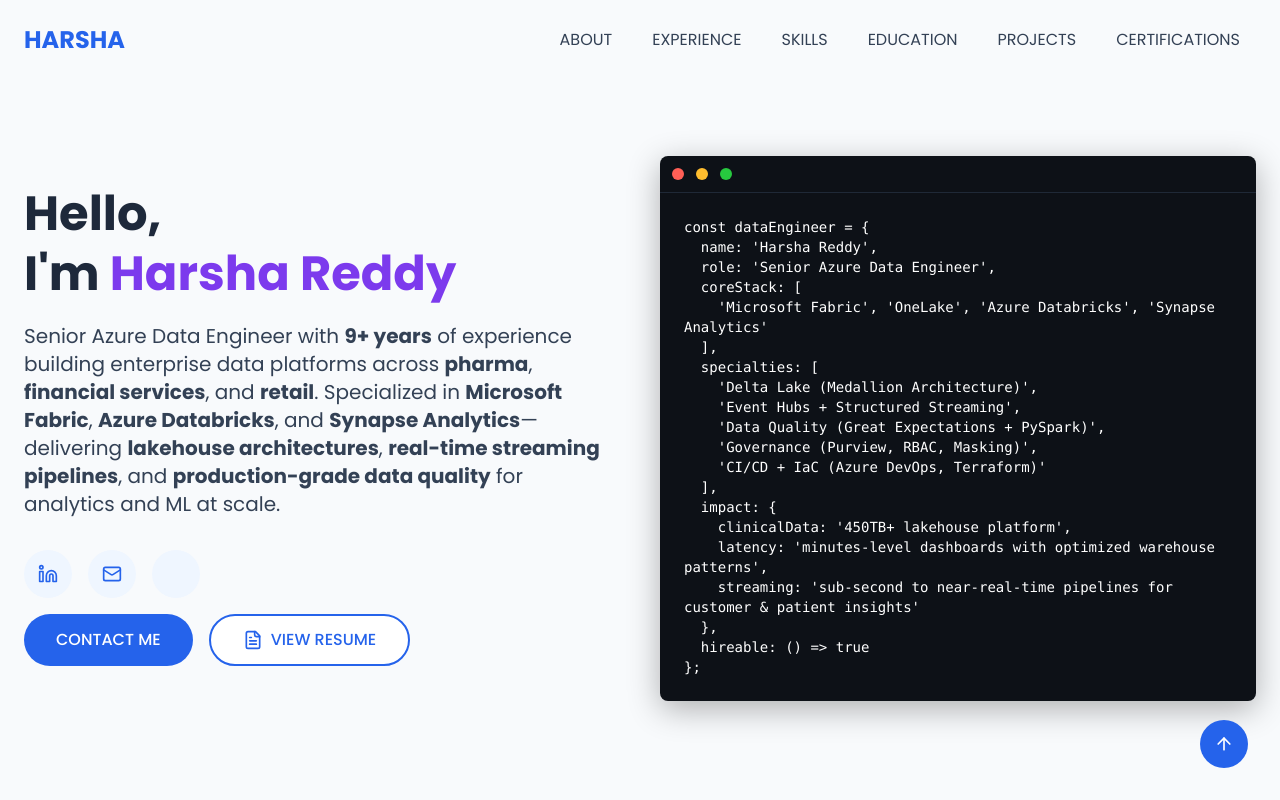
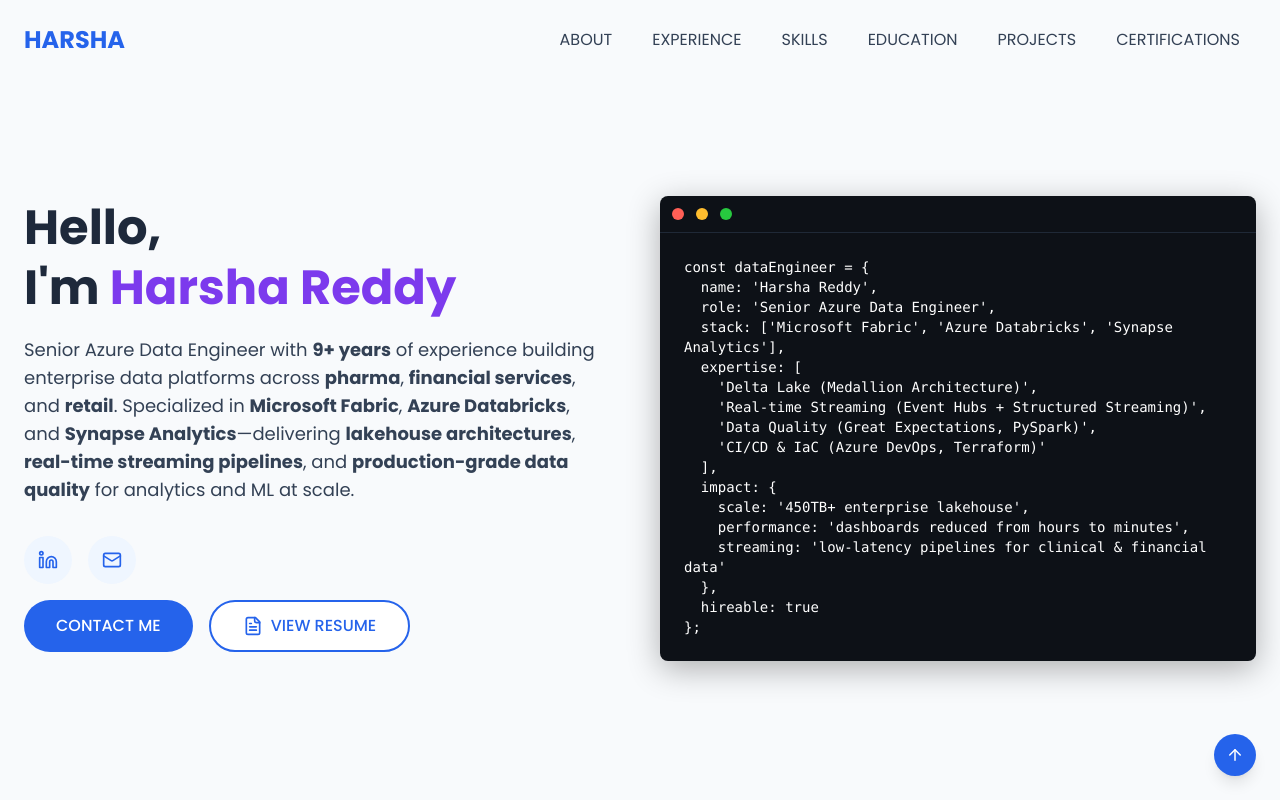
Before and after one commit to harshadhoma/portfolio, a React (Vite) app: page / in a window 1280 px wide. Shown: the top 800 px of the page. Built offline with nearby package versions, Linux system fonts and the light colour scheme.

Commit message:
changes nine

```diff
--- a/src/components/About.tsx
+++ b/src/components/About.tsx
@@ -50,7 +50,7 @@ const About: React.FC = () => {
             <div className="grid grid-cols-1 sm:grid-cols-2 gap-4 mt-8">
               <div>
                 <p className="font-semibold text-dark">Location:</p>
-                <p className="text-text">Indianapolis, IN, USA</p>
+                <p className="text-text">Charlotte, North Carolina, USA</p>
               </div>
 
               <div>
--- a/src/components/Contact.tsx
+++ b/src/components/Contact.tsx
@@ -79,9 +79,9 @@ const Contact: React.FC = () => {
             </div>
 
             {/* Optional: Social icons under contact details */}
-            <div className="mt-10">
+            {/* <div className="mt-10">
               <SocialIcons />
-            </div>
+            </div> */}
           </motion.div>
 
           <motion.div
@@ -98,7 +98,7 @@ const Contact: React.FC = () => {
             <div className="bg-background p-8 rounded-lg shadow w-full">
               <h3 className="text-xl font-semibold mb-4 text-dark">How I Can Help</h3>
               <ul className="list-disc list-inside text-text space-y-2">
-                <li>Microsoft Fabric / OneLake lakehouse design (Bronze → Silver → Gold)</li>
+                <li>OneLake lakehouse design (Bronze → Silver → Gold)</li>
                 <li>Azure Databricks ETL + performance tuning (Delta Lake, partitioning, optimization)</li>
                 <li>Real-time streaming pipelines (Event Hubs + Structured Streaming)</li>
                 <li>Synapse optimization (distribution, columnstore, partition elimination)</li>
--- a/src/components/Footer.tsx
+++ b/src/components/Footer.tsx
@@ -5,35 +5,40 @@ import SocialIcons from './SocialIcons';
 
 const Footer: React.FC = () => {
   return (
-    <footer className="bg-darker py-10">
-      <div className="container mx-auto px-6">
-        <div className="flex flex-col md:flex-row justify-between items-center">
-          <div className="text-center md:text-left mb-6 md:mb-0">
-            <h3 className="text-xl font-bold text-primary mb-2">Harshavardhan Reddy Dhoma</h3>
-            <p className="text-black-400">Senior Data Engineer</p>
+    <footer className="bg-darker border-t border-gray-800">
+      <div className="container mx-auto px-6 py-6">
+        {/* Top row */}
+        <div className="flex flex-col md:flex-row items-center justify-between gap-4">
+          <div className="text-center md:text-left">
+            <h3 className="text-lg font-semibold text-primary">
+              Harshavardhan Reddy Dhoma
+            </h3>
+            <p className="text-sm text-black-400">
+              Senior Data Engineer
+            </p>
           </div>
 
-          <div className="flex gap-4 mb-6 md:mb-0">
+          <div className="flex items-center gap-3">
             <SocialIcons />
           </div>
         </div>
 
-        <div className="border-t border-gray-800 mt-8 pt-8 text-center">
-          <p className="text-gray-400">
-            &copy; {new Date().getFullYear()} Harshavardhan Reddy. All rights reserved.
-          </p>
+        {/* Bottom row */}
+        <div className="mt-4 text-center text-xs text-gray-400">
+          © {new Date().getFullYear()} Harshavardhan Reddy. All rights reserved.
         </div>
       </div>
 
+      {/* Back to top */}
       <Link
         to="hero"
-        spy={true}
         smooth={true}
         offset={-70}
         duration={500}
-        className="back-to-top"
+        className="fixed bottom-6 right-6 bg-primary text-white p-3 rounded-full shadow-lg cursor-pointer hover:bg-primary/90 transition"
+        aria-label="Back to top"
       >
-        <ArrowUp size={20} />
+        <ArrowUp size={18} />
       </Link>
     </footer>
   );
--- a/src/components/Hero.tsx
+++ b/src/components/Hero.tsx
@@ -26,7 +26,7 @@ const Hero: React.FC = () => {
               I&apos;m <span className="text-secondary">Harsha Reddy</span>
             </h1>
 
-            <p className="text-lg md:text-xl text-black-700 dark:text-black-300 mb-8 max-w-xl">
+            <p className="text-base md:text-lg leading-relaxed text-black-700 dark:text-black-300 mb-8 max-w-xl">
               Senior Azure Data Engineer with <b>9+ years</b> of experience building enterprise data platforms across{' '}
               <b>pharma</b>, <b>financial services</b>, and <b>retail</b>. Specialized in{' '}
               <b>Microsoft Fabric</b>, <b>Azure Databricks</b>, and <b>Synapse Analytics</b>—delivering{' '}
@@ -81,23 +81,21 @@ const Hero: React.FC = () => {
 {`const dataEngineer = {
   name: 'Harsha Reddy',
   role: 'Senior Azure Data Engineer',
-  coreStack: [
-    'Microsoft Fabric', 'OneLake', 'Azure Databricks', 'Synapse Analytics'
-  ],
-  specialties: [
+  stack: ['Microsoft Fabric', 'Azure Databricks', 'Synapse Analytics'],
+  expertise: [
     'Delta Lake (Medallion Architecture)',
-    'Event Hubs + Structured Streaming',
-    'Data Quality (Great Expectations + PySpark)',
-    'Governance (Purview, RBAC, Masking)',
-    'CI/CD + IaC (Azure DevOps, Terraform)'
+    'Real-time Streaming (Event Hubs + Structured Streaming)',
+    'Data Quality (Great Expectations, PySpark)',
+    'CI/CD & IaC (Azure DevOps, Terraform)'
   ],
   impact: {
-    clinicalData: '450TB+ lakehouse platform',
-    latency: 'minutes-level dashboards with optimized warehouse patterns',
-    streaming: 'sub-second to near-real-time pipelines for customer & patient insights'
+    scale: '450TB+ enterprise lakehouse',
+    performance: 'dashboards reduced from hours to minutes',
+    streaming: 'low-latency pipelines for clinical & financial data'
   },
-  hireable: () => true
-};`}
+  hireable: true
+};
+`}
                   </code>
                 </pre>
               </div>
--- a/src/components/SocialIcons.tsx
+++ b/src/components/SocialIcons.tsx
@@ -1,5 +1,5 @@
 import React from 'react';
-import { Github, Linkedin, Facebook, Mail, Twitter } from 'lucide-react';
+import { Github, Linkedin, Facebook, Mail, Twitter, Link as LinkIcon } from 'lucide-react';
 import { socialLinks } from '../data';
 
 const iconComponents: Record<string, React.ReactNode> = {
@@ -8,6 +8,7 @@ const iconComponents: Record<string, React.ReactNode> = {
   Facebook: <Facebook size={20} />,
   Mail: <Mail size={20} />,
   Twitter: <Twitter size={20} />,
+  Link: <LinkIcon size={20} />,
 };
 
 const SocialIcons: React.FC = () => {
@@ -22,7 +23,7 @@ const SocialIcons: React.FC = () => {
           className="social-icon"
           aria-label={social.id}
         >
-          {iconComponents[social.icon]}
+          {iconComponents[social.icon] ?? <Mail size={20} />}
         </a>
       ))}
     </>
--- a/src/data/index.ts
+++ b/src/data/index.ts
@@ -28,7 +28,7 @@ export const navLinks: NavLink[] = [
 export const socialLinks: SocialLink[] = [
   { id: 'linkedin', icon: 'Linkedin', url: 'https://www.linkedin.com/in/reddyharsha07/' },
   { id: 'mail', icon: 'Mail', url: 'mailto:dhreddy07@gmail.com' },
-  { id: 'blog', icon: 'Link', url: 'https://topicsunfolded.blog/' }
+  // { id: 'blog', icon: 'Link', url: 'https://topicsunfolded.blog/' }
 ];
 
 /* =======================
@@ -192,9 +192,9 @@ export const blogs: BlogPost[] = [
     id: 'topics-unfolded',
     title: 'Topics Unfolded',
     excerpt: 'Personal blog covering technology, data engineering, and real-world system design.',
-    date: 'Ongoing',
+    date: 'Present',
     image: '',
-    url: 'https://topicsunfolded.blog/'
+    url: 'http://topicsunfolded.blog/'
   }
 ];
 
```
